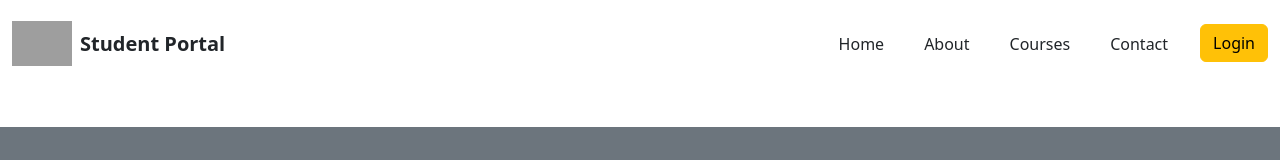
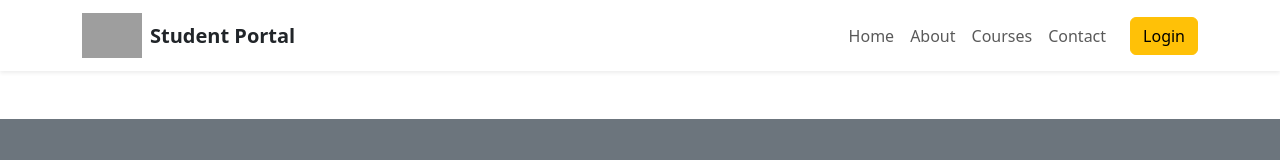
Before and after one commit to PavanBojja33/FSD_Training, a plain HTML site: page FrontEndTasks/StudentManagementPortal/home.html in a window 1280 px wide. Shown: the top 160 px of the page. Drawn offline with nearby package versions, Linux system fonts and the light colour scheme; grey boxes are pictures that could not be loaded.

Commit message:
implemented home_page

```diff
--- a/FrontEndTasks/StudentManagementPortal/home.html
+++ b/FrontEndTasks/StudentManagementPortal/home.html
@@ -11,8 +11,8 @@
 
 <body>
 
-    <nav class="navbar navbar-expand-lg">
-        <div class="container-fluid mt-2">
+    <nav class="navbar navbar-expand-lg bg-white shadow-sm">
+        <div class="container">
 
             <a class="navbar-brand d-flex align-items-center" href="#">
                 <img src="https://img.collegepravesh.com/2021/06/CVRCE-Ibrahimpatnam-Logo.png" alt="College Logo"
@@ -20,32 +20,27 @@
                 <span class="fw-bold text-dark">Student Portal</span>
             </a>
 
-            <ul class="navbar-nav d-flex flex-row align-items-between gap-4">
+            <button class="navbar-toggler" type="button" data-bs-toggle="collapse" data-bs-target="#navbarNav">
+                <span class="navbar-toggler-icon"></span>
+            </button>
 
-                <li class="nav-item">
-                    <a class="nav-link text-dark" href="#">Home</a>
-                </li>
+            <div class="collapse navbar-collapse" id="navbarNav">
 
-                <li class="nav-item">
-                    <a class="nav-link text-dark" href="#">About</a>
-                </li>
+                <ul class="navbar-nav ms-auto align-items-lg-center">
 
-                <li class="nav-item">
-                    <a class="nav-link text-dark" href="#">Courses</a>
-                </li>
+                    <li class="nav-item"><a class="nav-link" href="./home.html">Home</a></li>
 
-                <li class="nav-item">
-                    <a class="nav-link text-dark" href="#">Contact</a>
-                </li>
+                    <li class="nav-item"><a class="nav-link" href="#">About</a></li>
 
-                <li class="nav-item">
-                    <a href="#" class="btn btn-warning">
-                        Login
-                    </a>
-                </li>
+                    <li class="nav-item"><a class="nav-link" href="#">Courses</a></li>
 
-            </ul>
+                    <li class="nav-item"><a class="nav-link" href="#">Contact</a></li>
 
+                    <li class="nav-item ms-lg-3"><a href="#" class="btn btn-warning">Login</a></li>
+
+                </ul>
+
+            </div>
         </div>
     </nav>
     <div
```
